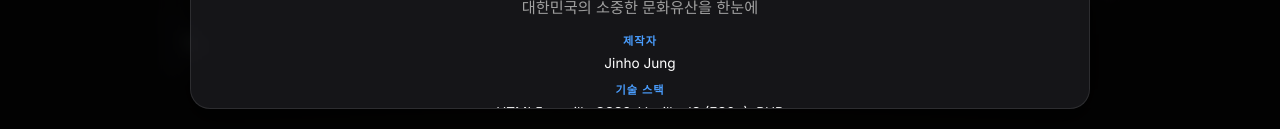
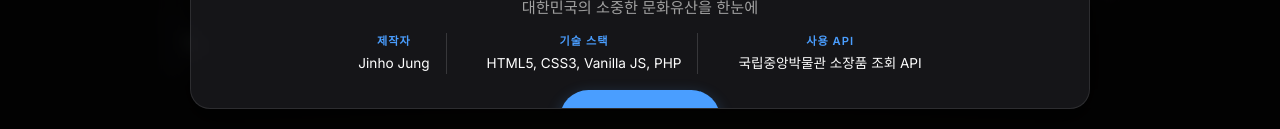
Before and after one commit to jvisualschool/Korea-Digital-Museum, a plain HTML site: page index.html in a window 1280 px wide. Shown: the part 651-780 px from the top of the page. Drawn offline with nearby package versions, Linux system fonts and the light colour scheme.

Commit message:
UI: Horizontal info layout with dividers, remove design item

```diff
--- a/css/style.css
+++ b/css/style.css
@@ -1288,8 +1288,10 @@ main {
 
 .info-grid {
     display: flex;
-    flex-direction: column;
-    gap: 0.5rem;
+    flex-direction: row;
+    flex-wrap: wrap;
+    justify-content: center;
+    gap: 1.5rem;
     margin-bottom: 1rem;
 }
 
@@ -1297,6 +1299,12 @@ main {
     display: flex;
     flex-direction: column;
     gap: 0.1rem;
+    padding: 0 1rem;
+    border-right: 1px solid rgba(255, 255, 255, 0.15);
+}
+
+.info-item:last-child {
+    border-right: none;
 }
 
 .info-item .label {
--- a/index.html
+++ b/index.html
@@ -57,15 +57,11 @@
                         </div>
                         <div class="info-item">
                             <span class="label">기술 스택</span>
-                            <span class="value">HTML5, vanilla CSS3, Vanilla JS (ES6+), PHP</span>
+                            <span class="value">HTML5, CSS3, Vanilla JS, PHP</span>
                         </div>
                         <div class="info-item">
                             <span class="label">사용 API</span>
-                            <span class="value">공공데이터포털 - 국립중앙박물관 소장품 조회 API</span>
-                        </div>
-                        <div class="info-item">
-                            <span class="label">디자인</span>
-                            <span class="value">Modern Glassmorphism & Responsive Design</span>
+                            <span class="value">국립중앙박물관 소장품 조회 API</span>
                         </div>
                     </div>
 
```
